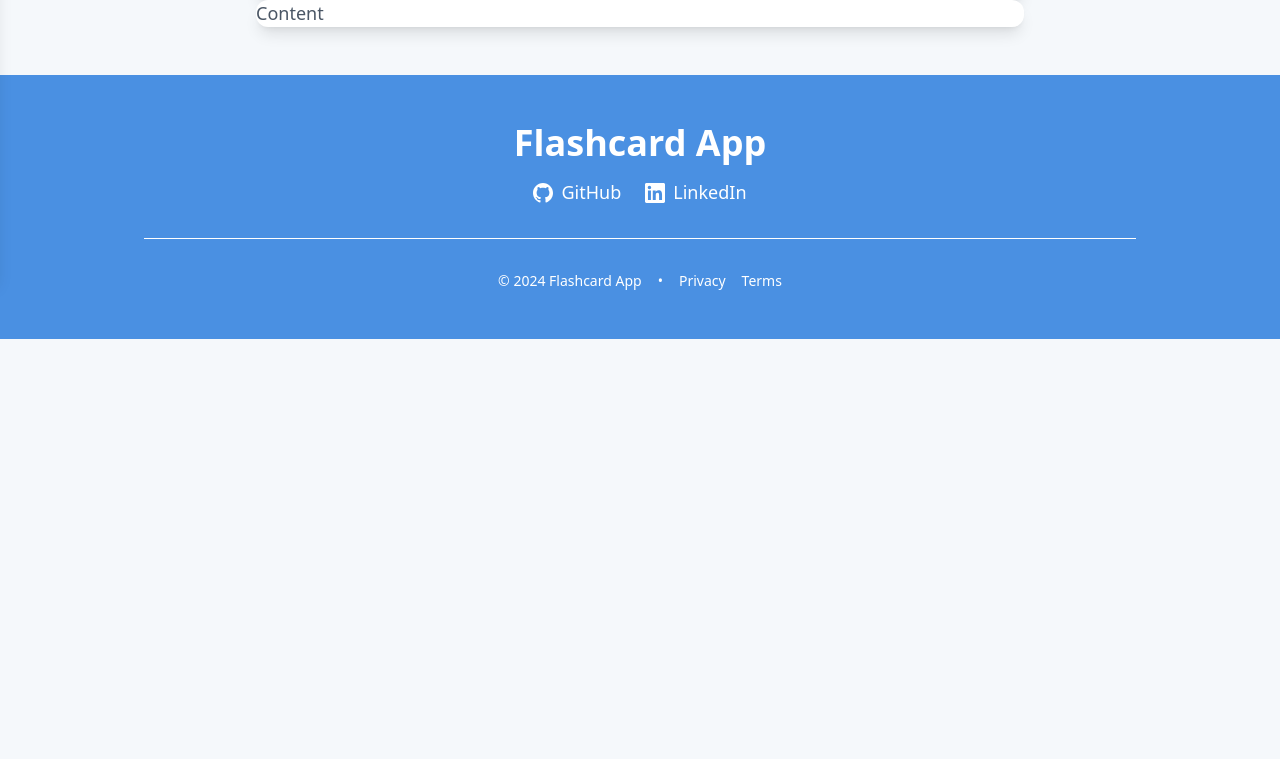
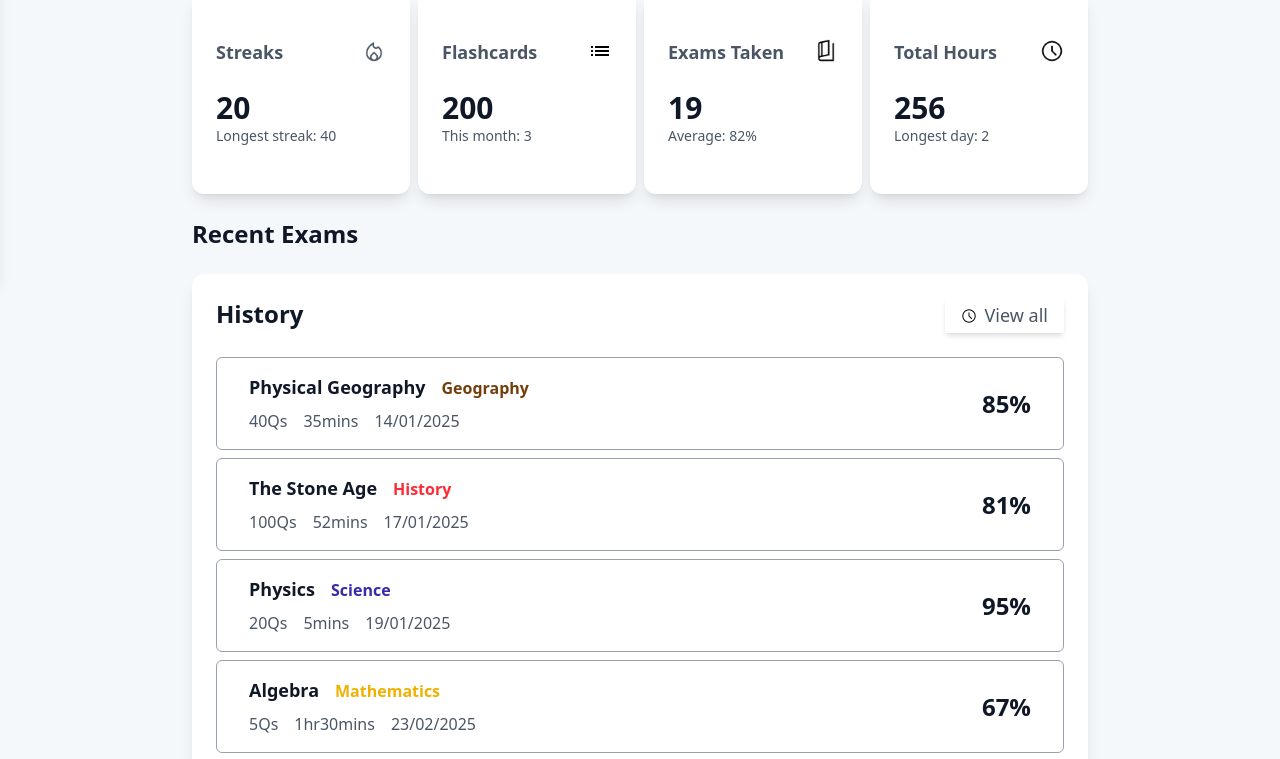
Before and after one commit to theo-picar1/flashcard-app, a Next.js app in the folder client/: page /user/User1736291 in a window 1280 px wide. Shown: the part 520-1279 px from the top of the page. Before the commit the page ends 859 px from the top, so only its background shows below. Built offline with nearby package versions, Linux system fonts and the light colour scheme.

Commit message:
Completed design for muser profile page

```diff
--- a/client/src/app/user/[id]/page.tsx
+++ b/client/src/app/user/[id]/page.tsx
@@ -10,11 +10,73 @@ import Button from "@/components/Button"
 // Next
 import { useParams } from "next/navigation"
 
+// Props for stat card
+interface StatCardProps {
+    title: string
+    value: string | number
+    image: string
+    imageStyle?: string
+    recordText: string
+}
+
+// Props for history section
+interface HistorySectionProps {
+    topic: string
+    subject: string
+    totalQs: string // Change to number
+    time: string // Chnage to Date
+    date: string // Change to Date
+    score: string // Change to number
+    color: string
+}
+
+// ***** REUSABLE STAT CARD LAYOUT COMPONENT *****
+function StatCard({ title, value, image, recordText, imageStyle = "" }: StatCardProps) {
+    return (
+        <Card className="flex flex-col gap-6 items-start p-6 lg:py-12 w-full">
+            <div className="flex flex-row justify-between items-start w-full">
+                <p className="font-semibold">{title}</p>
+
+                <img src={image} alt="Streaks section" className={`w-6 ${imageStyle}`} />
+            </div>
+
+            <div>
+                <p className="font-extrabold text-3xl text-[var(--bold-text)]">{value}</p>
+                <p className="text-sm">{recordText}</p>
+            </div>
+        </Card>
+    )
+}
+
+// ***** REUSABLE HISTORY SECTION COMPONENT *****
+function HistorySection({ topic, subject, totalQs, time, date, score, color }: HistorySectionProps) {
+    return (
+        <div className="flex flex-col md:flex-row md:items-center md:justify-between md:px-8 gap-2 border border-solid border-gray-400 rounded-md p-4">
+            <div>
+                <div className="flex flex-col md:flex-row md:gap-4 md:items-center">
+                    <p className="font-extrabold text-[var(--bold-text)] text-md">{topic}</p>
+                    <p className={`text-sm md:text-base font-semibold ${color}`}>{subject}</p>
+                </div>
+
+                <div className="mt-2 flex flex-row gap-4 text-sm md:text-base">
+                    <p>{totalQs}</p>
+                    <p>{time}</p>
+                    <p>{date}</p>
+                </div>
+            </div>
+
+            <p className="text-2xl font-extrabold text-[var(--bold-text)]">{score}</p>
+        </div>
+    )
+}
+
 export default function User() {
     const { id } = useParams()
 
     return (
-        <main className="base-padding-rule main-container-flex gap-10 max-w-5xl m-auto">
+        <main className="base-padding-rule main-container-flex gap-6 max-w-6xl m-auto">
+            <p className="font-extrabold text-2xl text-[var(--bold-text)]">User Profile</p>
+
             {/* User section */}
             <Card className="flex flex-col lg:flex-row gap-6 px-8 py-10 items-center lg:items-start">
                 <UserProfileIcon
@@ -46,26 +108,113 @@ export default function User() {
                 </div>
             </Card>
 
+            <p className="font-extrabold text-2xl text-[var(--bold-text)]">Your Statistics</p>
+
             {/* Stats section */}
-            <div>
-                <Card>
-                    Content
-                </Card>
+            <div className="flex flex-col lg:flex-row gap-2 lg:justify-between">
+                <StatCard
+                    title="Streaks"
+                    value="20"
+                    image="/images/streaks-unactive-large-icon.png"
+                    recordText="Longest streak: 40"
+                />
 
+                <StatCard
+                    title="Flashcards"
+                    value="200"
+                    image="/images/list-icon.png"
+                    recordText="This month: 3"
+                    imageStyle="filter brightness-110"
+                />
 
-                <Card>
-                    Content
-                </Card>
+                <StatCard
+                    title="Exams Taken"
+                    value="19"
+                    image="/images/book-icon-large.png"
+                    recordText="Average: 82%"
+                />
 
+                <StatCard
+                    title="Total Hours"
+                    value="256"
+                    image="/images/clock-icon-large.png"
+                    recordText="Longest day: 2"
+                />
+            </div>
 
-                <Card>
-                    Content
-                </Card>
+            <p className="font-extrabold text-2xl text-[var(--bold-text)]">Recent Exams</p>
 
-                <Card>
-                    Content
-                </Card>
-            </div>
+            {/* Recent Exams */}
+            <Card className="p-6 flex flex-col gap-6">
+                <div className="flex flex-col items-center md:flex-row md:justify-between md:items-start">
+                    <p className="font-bold text-2xl text-[var(--bold-text)]">History</p>
+
+                    <Button
+                        variant="white"
+                        padding="slim"
+                        className="relative"
+                    >
+                        <img
+                            src="/images/clock-icon-large.png"
+                            alt="View all exams button"
+                            className="w-4"
+                        />
+                        <p>View all</p>
+                    </Button>
+                </div>
+
+                <div className="flex flex-col gap-2">
+                    <HistorySection
+                        topic="Physical Geography"
+                        subject="Geography"
+                        totalQs="40Qs"
+                        time="35mins"
+                        date="14/01/2025"
+                        score="85%"
+                        color="text-yellow-900"
+                    />
+
+                    <HistorySection
+                        topic="The Stone Age"
+                        subject="History"
+                        totalQs="100Qs"
+                        time="52mins"
+                        date="17/01/2025"
+                        score="81%"
+                        color="text-red-500"
+                    />
+
+                    <HistorySection
+                        topic="Physics"
+                        subject="Science"
+                        totalQs="20Qs"
+                        time="5mins"
+                        date="19/01/2025"
+                        score="95%"
+                        color="text-indigo-800"
+                    />
+
+                    <HistorySection
+                        topic="Algebra"
+                        subject="Mathematics"
+                        totalQs="5Qs"
+                        time="1hr30mins"
+                        date="23/02/2025"
+                        score="67%"
+                        color="text-yellow-500"
+                    />
+
+                    <HistorySection
+                        topic="Physical Geography"
+                        subject="Geography"
+                        totalQs="40Qs"
+                        time="35mins"
+                        date="19/04/2025"
+                        score="81%"
+                        color="text-yellow-900"
+                    />
+                </div>
+            </Card>
         </main>
     )
 }
```
